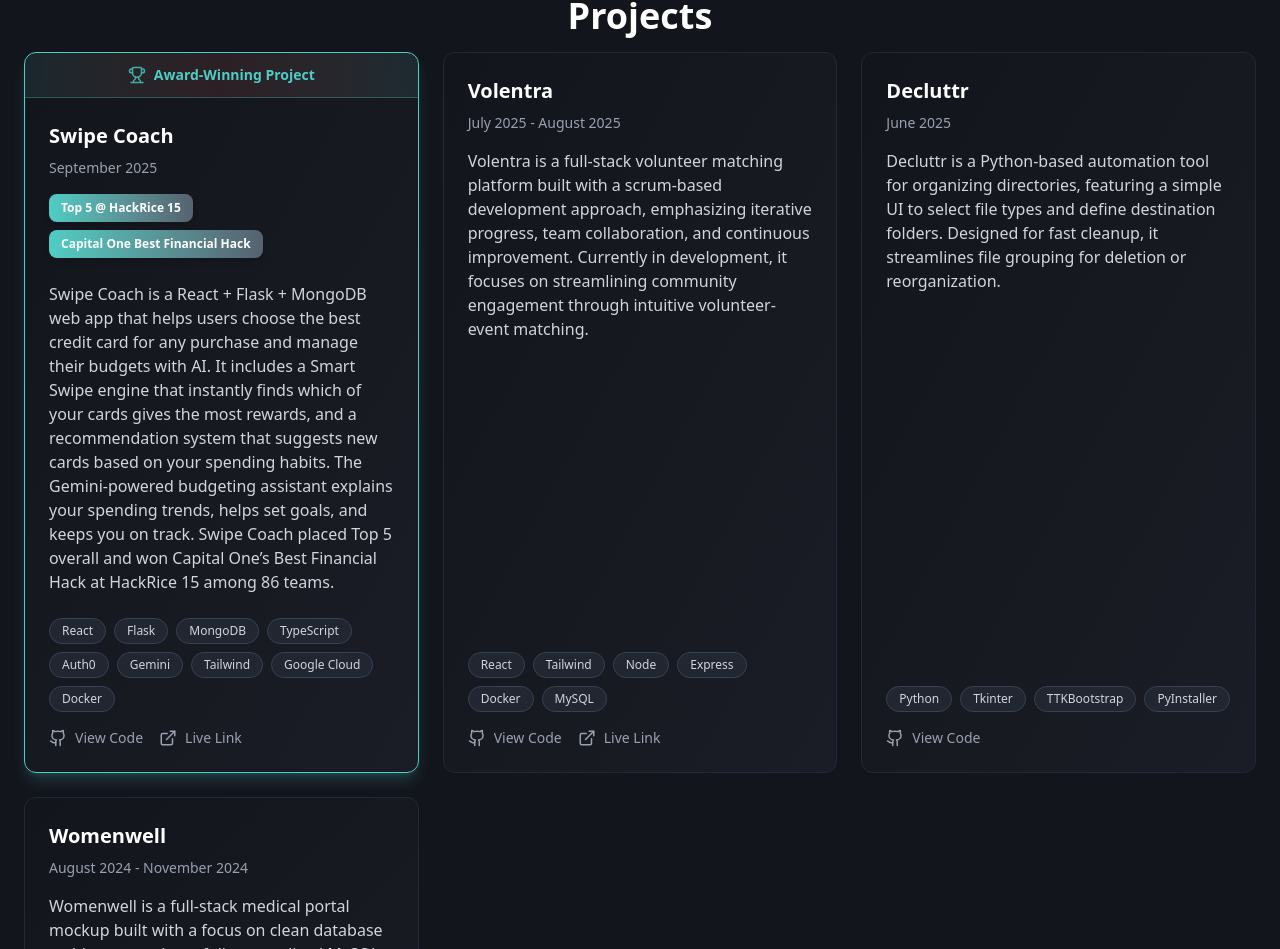
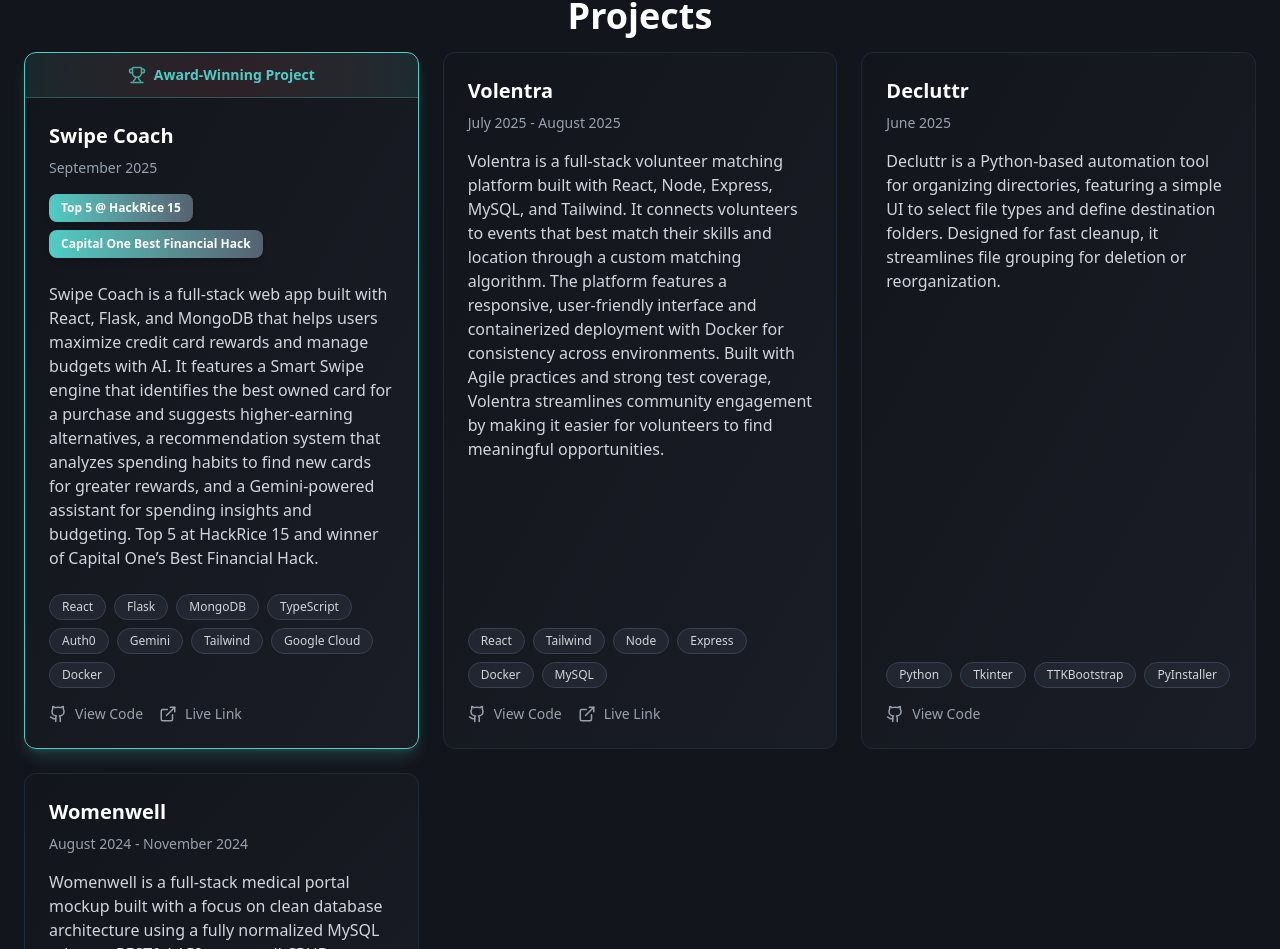
Before and after one commit to Sthiber/portfolio_website, a React (Vite) app: page / in a window 1280 px wide. Shown: the part 2048-2997 px from the top of the page. Built offline with nearby package versions, Linux system fonts and the light colour scheme.

Commit message:
Changed Volentra's description.

```diff
--- a/data/projects.ts
+++ b/data/projects.ts
@@ -24,7 +24,7 @@ export const projects: Project[] = [
     title: "Swipe Coach",
     period: "September 2025",
     description:
-      "Swipe Coach is a React + Flask + MongoDB web app that helps users choose the best credit card for any purchase and manage their budgets with AI. It includes a Smart Swipe engine that instantly finds which of your cards gives the most rewards, and a recommendation system that suggests new cards based on your spending habits. The Gemini-powered budgeting assistant explains your spending trends, helps set goals, and keeps you on track. Swipe Coach placed Top 5 overall and won Capital One’s Best Financial Hack at HackRice 15 among 86 teams.",
+      "Swipe Coach is a full-stack web app built with React, Flask, and MongoDB that helps users maximize credit card rewards and manage budgets with AI. It features a Smart Swipe engine that identifies the best owned card for a purchase and suggests higher-earning alternatives, a recommendation system that analyzes spending habits to find new cards for greater rewards, and a Gemini-powered assistant for spending insights and budgeting. Top 5 at HackRice 15 and winner of Capital One’s Best Financial Hack.",
     technologies: [
       { name: "React" },
       { name: "Flask" },
@@ -55,7 +55,7 @@ export const projects: Project[] = [
     title: "Volentra",
     period: "July 2025 - August 2025",
     description:
-      "Volentra is a full-stack volunteer matching platform built with a scrum-based development approach, emphasizing iterative progress, team collaboration, and continuous improvement. Currently in development, it focuses on streamlining community engagement through intuitive volunteer-event matching.",
+      "Volentra is a full-stack volunteer matching platform built with React, Node, Express, MySQL, and Tailwind. It connects volunteers to events that best match their skills and location through a custom matching algorithm. The platform features a responsive, user-friendly interface and containerized deployment with Docker for consistency across environments. Built with Agile practices and strong test coverage, Volentra streamlines community engagement by making it easier for volunteers to find meaningful opportunities.",
     technologies: [
       { name: "React" },
       { name: "Tailwind" },
```
